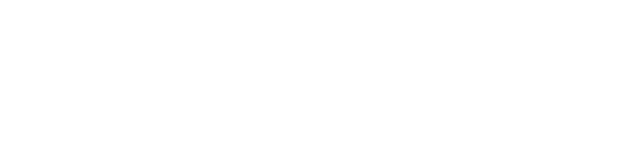
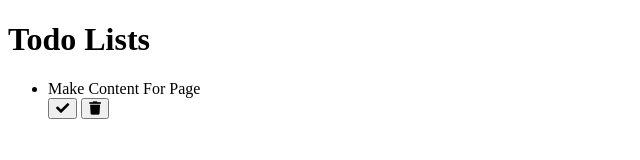
Before and after one commit to Rakib-Odoo/TODO-LIST, a plain HTML site: page index.html in a window 1280 px wide. Shown: the whole page, without its empty margins (0-640 px from the left). Drawn offline with Linux system fonts and the light colour scheme.

Commit message:
button add done

```diff
--- a/index.html
+++ b/index.html
@@ -1,17 +1,31 @@
 <!DOCTYPE html>
 <html lang="en">
+
 <head>
     <meta charset="UTF-8">
-    <meta http-equiv="X-UA-compatible" content="IE-edge"/>
-    <meta name="viewport" content="width=device-width, initial-scale=1.0"/>
+    <meta http-equiv="X-UA-compatible" content="IE-edge" />
+    <meta name="viewport" content="width=device-width, initial-scale=1.0" />
     <title>TODO LIST</title>
-    <link rel="stylesheet" href="./css/style.css"/>
-    <link
-            rel="stylesheet"
-            href="https://cdnjs.cloudflare.com/ajax/libs/font-awesome/5.15.2/css/all.min.css"
-        />
+    <link rel="stylesheet" href="./css/style.css" />
+    <link rel="stylesheet" href="https://cdnjs.cloudflare.com/ajax/libs/font-awesome/5.15.2/css/all.min.css" />
 </head>
+
 <body>
 
+    <header>
+        <h1>Todo Lists</h1>
+    </header>
+
+    <div class="todo-container">
+        <ul class="todo-list">
+            <div class="todo">
+                <li class="todo-item">Make Content For Page</li>
+                <button class="check"><i class="fas fa-check"></i></button>
+                <button class="trash"><i class="fas fa-trash"></i></button>
+            </div>
+        </ul>
+    </div>
+
 </body>
+
 </html>
```
